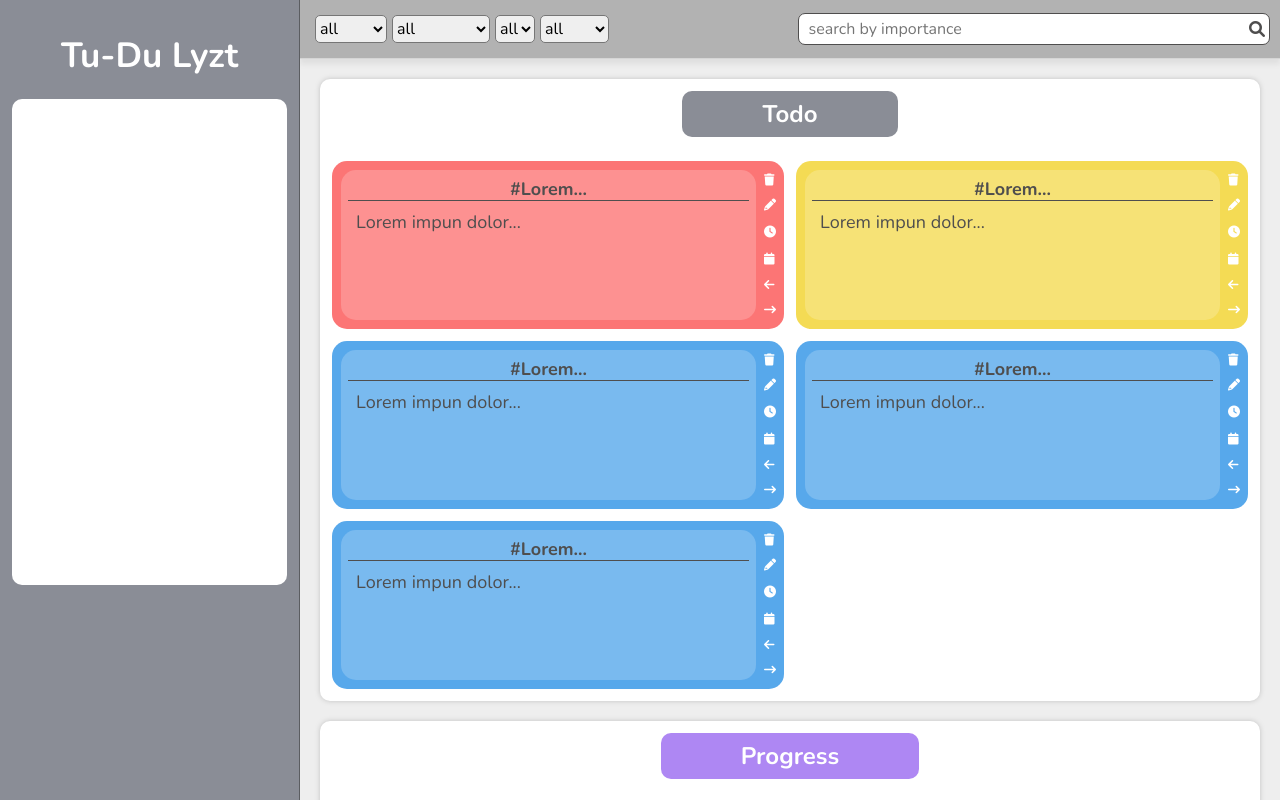
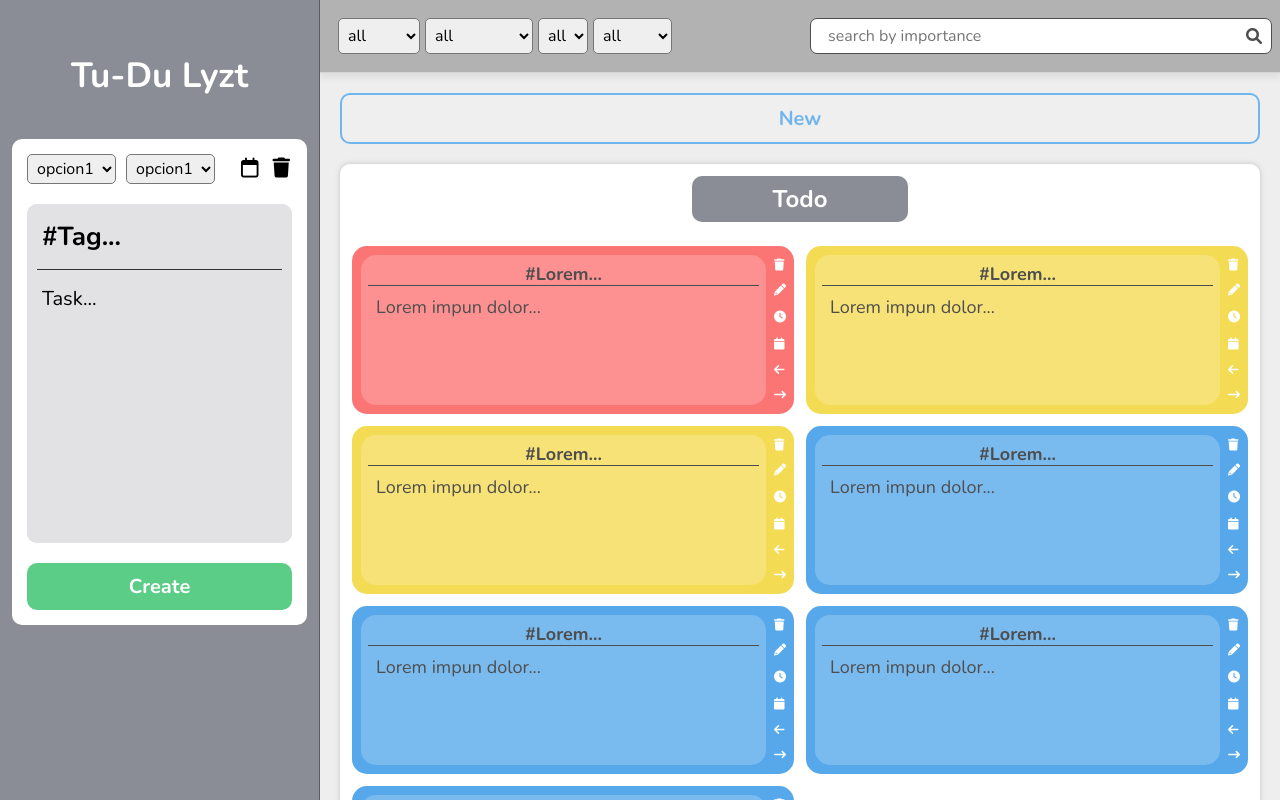
Before and after one commit to GaredLyon/Tu-Du-Lyzt, a React (Vite) app: page / in a window 1280 px wide. Built offline with nearby package versions, Linux system fonts and the light colour scheme.

Commit message:
agregar boton de agregar nueva tarea

```diff
--- a/src/App.css
+++ b/src/App.css
@@ -2,6 +2,9 @@
   display: flex;
   max-height: 100vh;
   overflow: hidden;
+
+   /* min-width: 326px;PROV */
+  min-width: 332px; /* PROV */
 }
 
 /* ASIDE //////////////////////////////////////////// */
@@ -12,7 +15,7 @@
   padding: 12px;
 
   width: 320px;
-  min-width: 300px;
+  min-width: 320px;
   position: fixed;
   height: 100vh;
   top: 0;
@@ -45,6 +48,7 @@
   top: 10px;
   cursor: pointer;
   z-index: 1;
+  cursor: pointer;
 }
 
 /* CONTENEDOR DE HEADER Y MAIN ///////////////////// */
@@ -72,6 +76,7 @@
   position: absolute;
   right: 5px;
   top: 5px;
+  cursor: pointer;
 }
 
 /* MAIN */
--- a/src/App.jsx
+++ b/src/App.jsx
@@ -29,14 +29,14 @@ function App() {
         <div className="App__header">
           <Header/>
 
-          <button className="Header__boton-abrir" onClick={() => alternarAside(!asideVisible)}>
+          {/* <button className="Header__boton-abrir" onClick={() => alternarAside(!asideVisible)}>
             <i className="fa-solid fa-bars"></i>
-          </button>
+          </button> */}
         </div>
 
         {/* MAIN */}
         <div className="App__main">
-          <Main/>
+          <Main alternarAside={alternarAside}/>
 
           {/* xsxsxs */}
         </div>
--- a/src/components/Aside/Aside.css
+++ b/src/components/Aside/Aside.css
@@ -9,17 +9,111 @@
   color: var(--white);
   /* background: green; */
   /* height: 160px; */
-  padding: 2rem 0;
+  padding: 4rem 0;
   display: flex;
   justify-content: center;
   align-items: center;
+
+
 }
 
 .aside__form {
   width: 100%;
   min-width: 272px;
-  min-height: 486px;
   background: var(--white);
   /* background-color: red; */
   border-radius: var(--r-lg);
+
+  padding: 1.5rem;
+
+  display: flex;
+  flex-direction: column;
+  gap: 2rem;
 }
+
+
+.header__formulario{
+  /* background-color: red; */
+  display: flex;
+  gap: .5rem;
+
+  justify-content: space-between;
+}
+
+.header__formulario > div{
+  display: flex;
+  justify-content: center;
+  align-items: center;
+  gap: 1rem;
+}
+
+.header__formulario select{
+  padding: .2rem .5rem;
+  border-radius: .5rem;
+}
+
+.aside__contenedor-iconos{
+  border: none;
+  background: transparent;
+  /* background: green; */
+}
+
+.header__formulario i{
+  font-size: 2rem;
+  padding: 0 .2rem;
+  /* background: red; */
+}
+
+/* BLOQUE DE TEXTOS */
+.header__texto{
+  background-color: blue;
+  background: #e2e2e5;
+  display: flex;
+  flex-direction: column;
+  border-radius: 1rem;
+  overflow: hidden;
+}
+
+.header__texto textarea{
+  width: 100%;
+  padding: 1.5rem;
+  outline: none;
+  background: #e2e2e5;
+  border: none;
+  resize: none;
+  /* background: blue; */
+  /* font-size: 2rem; */
+}
+
+.header__input1{
+  background-color: red;
+  font-weight: bold;
+  font-size: 2.6rem;
+}
+
+.header__input2{
+  background-color: red;
+  font-size: 2rem;
+}
+
+.header__texto hr{
+  margin: 0rem 1rem;
+  background: #333;
+  border: none;
+  border-top: 1px solid #333;
+}
+
+.aside__boton-crear{
+  background-color: #5ccd87;
+  padding: 1rem;
+  border-radius: 1rem;
+  border: none;
+  color: white;
+  font-size: 2rem;
+  font-weight: bold;
+  cursor: pointer;
+}
+
+.aside__boton-crear:hover{
+  background-color: #4ba26c;
+}
--- a/src/components/Aside/Aside.jsx
+++ b/src/components/Aside/Aside.jsx
@@ -5,9 +5,43 @@ export const Aside = () => {
   return (
     <aside className='aside'>
       <h3 className='aside__title'>Tu-Du Lyzt</h3>
-      <div className='aside__form'>
+      <form className='aside__form'>
 
-      </div>
+        {/* HEADER DEL FORMULARIO */}
+        <header className='header__formulario'>
+          <div>
+            <select>
+              <option>opcion1</option>
+              <option>opcion1</option>
+              <option>opcion1</option>
+            </select>
+            <select>
+              <option>opcion1</option>
+              <option>opcion1</option>
+              <option>opcion1</option>
+            </select>
+          </div>
+
+          <div>
+            <button className='aside__contenedor-iconos'>
+              <i class="fa-regular fa-calendar"></i>
+            </button>
+            <button className='aside__contenedor-iconos'>
+              <i class="fa-sharp fa-solid fa-trash"></i>
+            </button>
+          </div>
+
+        </header>
+
+        {/* CONTENEDOR DE TEXTO */}
+        <div className='header__texto'>
+          <textarea className='header__input1' name="" id="" rows="1" defaultValue='#Tag...'/>
+          <hr/>
+          <textarea className='header__input2' name="" id="" rows="9" defaultValue='Task...'/>
+        </div>
+
+        <button className='aside__boton-crear'>Create</button>
+      </form>
     </aside>
   )
 }
--- a/src/components/Header/Header.css
+++ b/src/components/Header/Header.css
@@ -17,6 +17,9 @@
 	display: flex;
 	flex-direction: column;
 	padding: .5rem;
+	padding: .8rem;
+
+	gap: 1rem;
 }
 
 
@@ -26,7 +29,7 @@
 	display: flex;
 	flex-wrap: wrap;
 	width: 100%;
-	padding: .5rem;
+	/* padding: .5rem; */
 	gap: .5rem;
 }
 
@@ -34,8 +37,9 @@
 .header__selector{
 	/* background-color: red; */
 	width: max-content;
-	height: 28px;
+	/* height: 28px; */
 	border-radius: var(--r-sm);
+	padding: .2rem 0 ;
 }
 
 /* .header__selector option[value="todo"] {
@@ -66,16 +70,12 @@
 /* BUSCADOR ///////////////////////////////*/
 .header__buscador {
 	display: flex;
-	/* height: 40px; */
 	width: 100%;
-
 	/* background: yellow; */
 	position: relative;
 	display: flex;
 	justify-content: center;
 	align-items: center;
-
-	padding: .5rem;
 }
 .header__buscador input {
 	height: 32px;
@@ -94,8 +94,18 @@
   color: var(--gray1);
 }
 
+@media (min-width: 700px) {
+	.header__contenedor {
+		flex-direction: row;
+	}
+}
 
-@media (min-width: 1024px) {
+/* @media (min-width: 1024px) { */
+	@media (min-width: 1070px) {
+
+	.header__selector{
+		padding: .5rem;
+	}
 
 	.header__contenedor-selectores {
 		/* background-color: aqua; */
@@ -106,4 +116,10 @@
 	.header__contenedor {
 		flex-direction: row;
 	}
+
+	.buscador {
+		/* background: red; */
+		padding: 1.7rem !important;
+	}
+
 }
--- a/src/components/Main2/Card/Card.css
+++ b/src/components/Main2/Card/Card.css
@@ -110,9 +110,9 @@
   position: relative;
 }
 
-.caja__icon:hover .card__aviso {
+/* .caja__icon:hover .card__aviso {
   display: flex;
-}
+} */
 .card__aviso {
   position: absolute;
   background: var(--purple);
--- a/src/components/Main2/Column/Column.css
+++ b/src/components/Main2/Column/Column.css
@@ -101,11 +101,15 @@
 
 
 	.column__container-cards {
-		height: calc(100vh - 19.5rem);
+		height: calc(100vh - 20.5rem);
 		overflow-y: scroll;
 	}
 
 	.column__container-cards::-webkit-scrollbar{
 		display: none;
 	}
+
+	.main__boton-new{
+		display: none;
+	}
 }
--- a/src/components/Main2/Column/Column.jsx
+++ b/src/components/Main2/Column/Column.jsx
@@ -12,6 +12,8 @@ export const Column = ({ titleColor, titleText }) => {
 			<div className="column__container-cards">
 				<Card color={"red"} />
 				<Card color={"yellow"} />
+				<Card color={"yellow"} />
+				<Card color={"blue"} />
 				<Card color={"blue"} />
 				<Card color={"blue"} />
 				<Card color={"blue"} />
--- a/src/components/Main2/Main.css
+++ b/src/components/Main2/Main.css
@@ -1,6 +1,7 @@
 /* CONTENEDOR DE COLUMNAS */
 .container-columns {
 	display: flex;
+	/* flex-direction: column; */
 	/* background: coral; */
 	overflow: hidden;
 	flex-wrap: wrap;
@@ -8,11 +9,39 @@
 	gap: 2rem;
 }
 
+.main__boton-new{
+	font-size: 2rem;
+	font-weight: bold;
+	/* padding: 1rem 2rem; */
+	padding: .5rem 2rem;
+	border-radius: 1rem;
+	border: 2px solid #70b5ee;
+	color: #70b5ee;
+	/* width: 250px; */
+	/* margin: auto; */
+	/* width: max-content; */
+	flex-grow: 1;
+	cursor: pointer;
+}
+
+.main__boton-new:hover{
+	background: #70b5ee;
+	color: white;
+}
+
+@media (min-width: 480px) {
+	.main__boton-new{
+		padding: 1rem 2rem;
+	}
+}
+
 @media (min-width: 1400px) {
 	.container-columns{
 		justify-content: center;
 		/* align-items: center; */
+		flex-direction: row;
 		padding: 2rem;
 		gap: 2rem;
 	}
+
 }
--- a/src/components/Main2/Main.jsx
+++ b/src/components/Main2/Main.jsx
@@ -2,9 +2,12 @@ import React from 'react'
 import { Column } from './Column/Column'
 import './Main.css'
 
-export const Main = () => {
+export const Main = ({alternarAside}) => {
   return (
     <div className='container-columns'>
+
+      <button className='main__boton-new' onClick={()=>alternarAside(x => !x)}>New</button>
+
       <Column titleColor={'gray'} titleText={'Todo'}/>
       <Column titleColor={'purple'} titleText={'Progress'}/>
       <Column titleColor={'green'} titleText={'Completed'}/>
```
